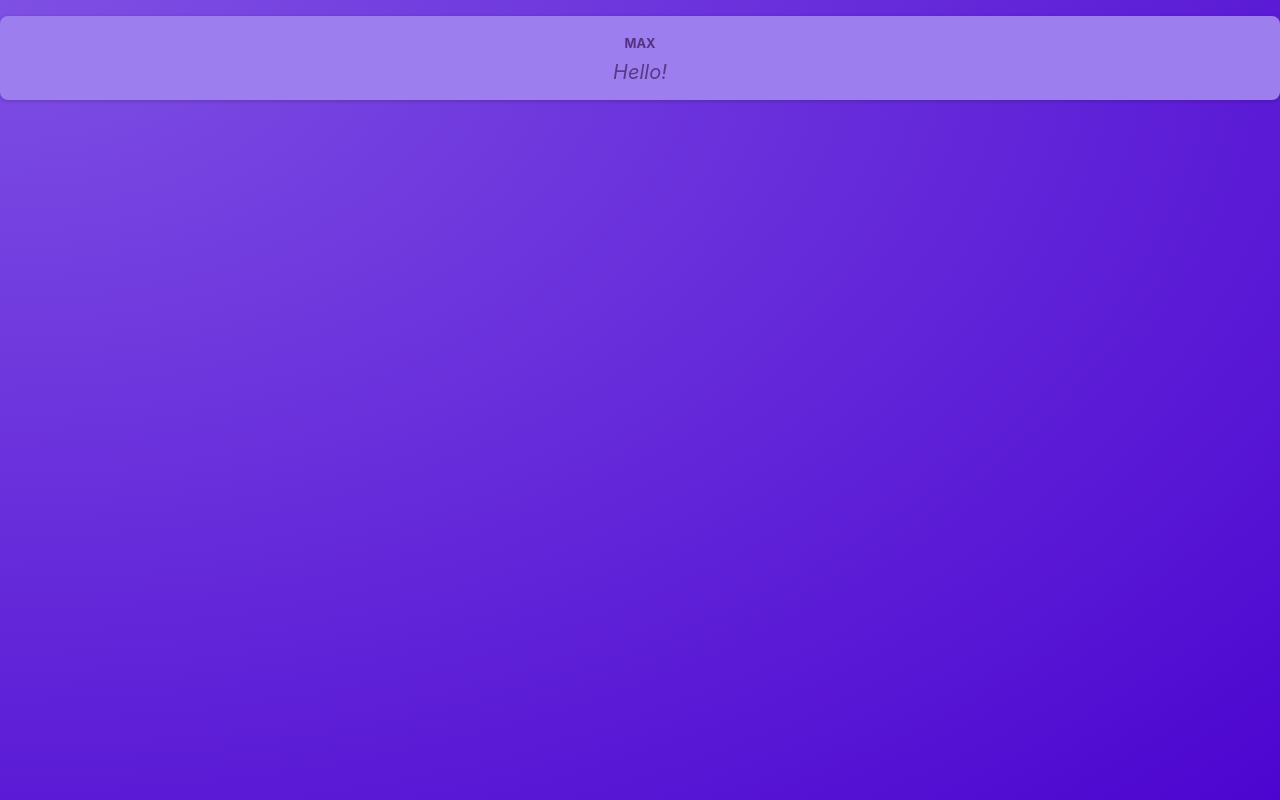
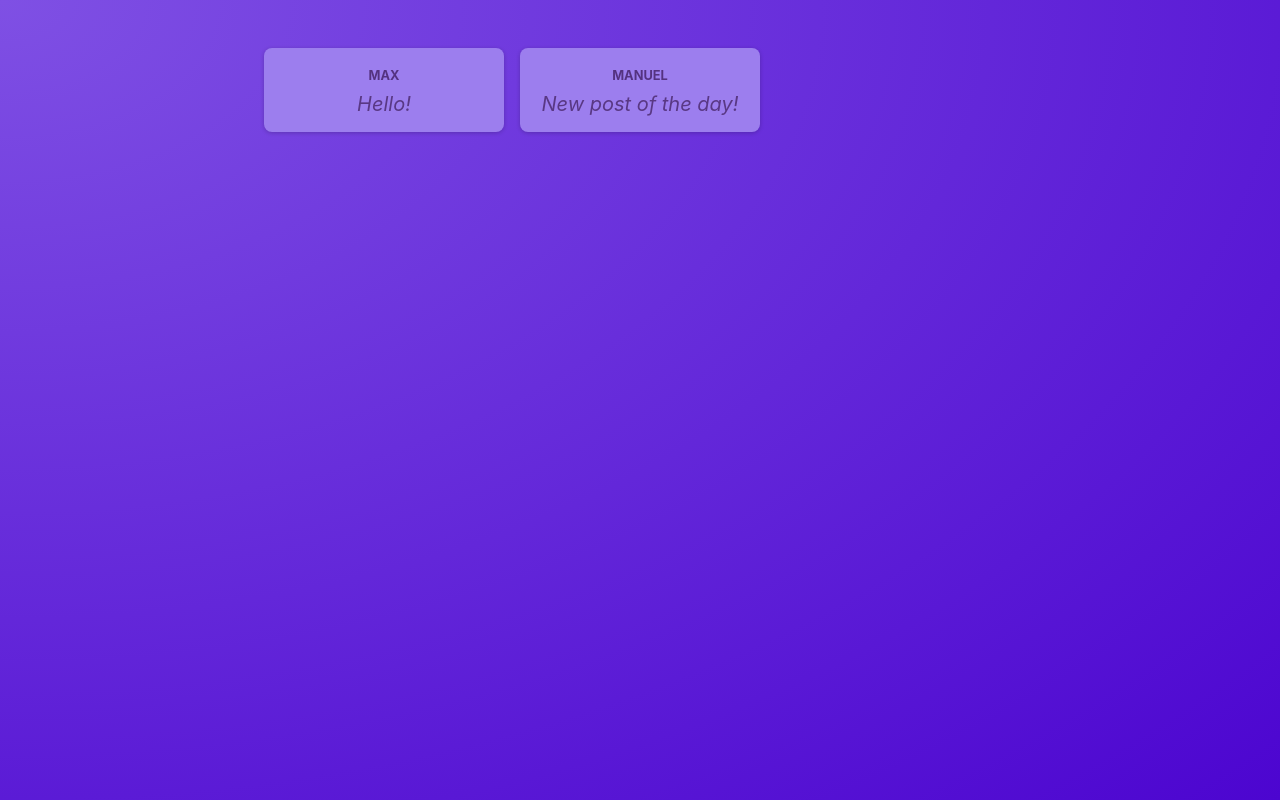
Before and after one commit to Ji2mys/react-practice-01, a React (Create React App) app: page / in a window 1280 px wide. Built offline with nearby package versions, Linux system fonts and the light colour scheme.

Commit message:
New PostsList component, styles included

```diff
--- a/src/App.jsx
+++ b/src/App.jsx
@@ -1,9 +1,9 @@
-import Post from "./components/Post";
+import PostsList from "./components/PostsList";
 
 function App() {
   return (
     <main>
-      <Post author="Max" body="Hello!" />
+      <PostsList />
     </main>
   );
 }
--- a/src/components/Post.jsx
+++ b/src/components/Post.jsx
@@ -2,9 +2,9 @@
 
 export default function Post(props) {
   return (
-    <div className={classes.post}>
+    <li className={classes.post}>
       <p className={classes.author}>{props.author}</p>
       <p className={classes.text}>{props.body}</p>
-    </div>
+    </li>
   );
 }
--- /dev/null
+++ b/src/components/PostsList.jsx
@@ -0,0 +1,11 @@
+import Post from "./Post";
+import classes from "./PostsList.module.css";
+
+export default function PostsList() {
+  return (
+    <ul className={classes.posts}>
+      <Post author="Max" body="Hello!" />
+      <Post author="Manuel" body="New post of the day!" />
+    </ul>
+  );
+}
--- /dev/null
+++ b/src/components/PostsList.module.css
@@ -0,0 +1,10 @@
+.posts {
+  list-style: none;
+  max-width: 50rem;
+  margin: 1rem auto;
+  padding: 1rem 0;
+  display: grid;
+  gap: 1rem;
+  grid-template-columns: repeat(3, 30%);
+  justify-content: center;
+}
```
